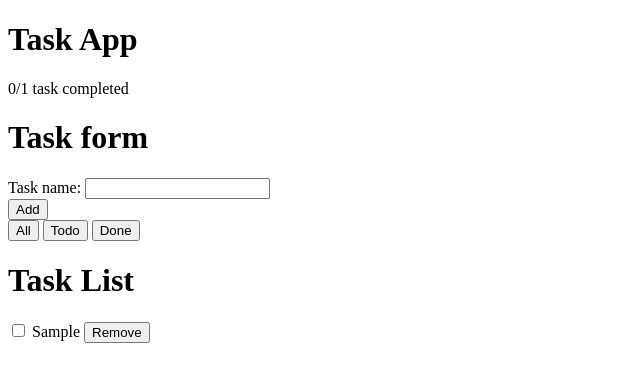
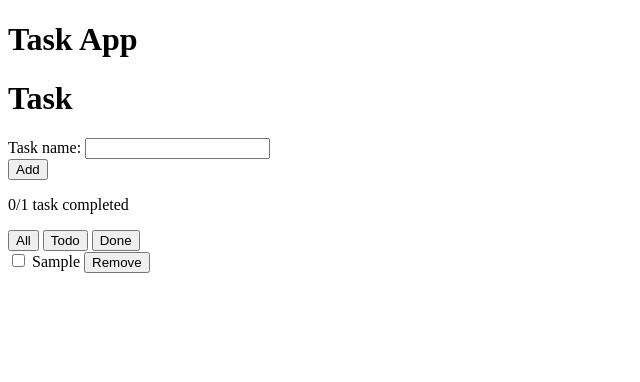
Before and after one commit to GregoryDionisi/svelte, a SvelteKit app: page /taskPage in a window 1280 px wide. Both pictures are taken after typing "Sample" into the empty fields and a click on the button "Add". Shown: the top 382 px of the page, without its empty margins (0-640 px from the left). Built offline with nearby package versions, Linux system fonts and the light colour scheme.

Commit message:
Versione finale

```diff
--- a/package.json
+++ b/package.json
@@ -18,6 +18,6 @@
 		"svelte": "^5.0.0",
 		"svelte-check": "^4.0.0",
 		"typescript": "^5.0.0",
-		"vite": "^6.0.0"
+		"vite": "^6.0.11"
 	}
 }
--- a/src/lib/TaskForm.svelte
+++ b/src/lib/TaskForm.svelte
@@ -10,7 +10,7 @@
 }
 </script>
 
-<h1>Task form</h1>
+<h1>Task</h1>
 
 <form onsubmit={formSubmitted}>
     <label>
--- a/src/lib/TasksList.svelte
+++ b/src/lib/TasksList.svelte
@@ -2,8 +2,7 @@
     let {tasks, toggleDone, removeTask} = $props();
 </script>
 
-<h1>Task List</h1>
-{#each tasks as task, index}
+{#each tasks as task}
     <div>
         <label>
             <input
@@ -13,7 +12,7 @@
             >
             <!--il bind a quanto pare non serve-->
             <span class:done={task.done}>{task.title}</span>
-            <button onclick = {() => removeTask(index)}>Remove</button> <!--quando hai l'argomento usi la funzione freccia-->
+            <button onclick = {() => removeTask(task.id)}>Remove</button> <!--quando hai l'argomento usi la funzione freccia-->
         </label>
     </div>
 {/each}
--- a/src/routes/taskPage/+page.svelte
+++ b/src/routes/taskPage/+page.svelte
@@ -17,9 +17,15 @@
         task.done = !task.done;
     }
 
-    function removeTask(index){
+    function removeTask(id){
+        const index = tasks.findIndex(
+            (task) => task.id === id
+            );
         tasks.splice(index, 1); //splice rimuove in modo preciso
     }
+
+    const filters = ["all", "todo", "done"];
+    let currentFilter = $state(filters[0]); //inizializzato a "all"
 
     let totalDone = $derived( //$derived si usa quando una variabile viene modificata. Utile per i contatori come questo
         tasks.reduce(
@@ -28,27 +34,50 @@
         )
     )
 
+    let filteredTasks = $derived.by(() => {
+        switch (currentFilter) {
+            case "all": {
+                return tasks;
+            }
+            case "done": {
+                return tasks.filter((task) => task.done);
+            }
+            case "todo": {
+                return tasks.filter((task) => !task.done);
+            }
+        }
+        return tasks;
+    })
+
     $inspect(tasks);
 </script>
 
 <h1>Task App</h1>
 
+<TaskForm {addTask}/>
+
 <p>
-{#if tasks.length}
-    {totalDone}/{tasks.length} {tasks.length < 2 ? "task" : "tasks"} completed
-{:else}
-    Add a task to start
-{/if}
+    {#if tasks.length}
+        {totalDone}/{tasks.length} {tasks.length < 2 ? "task" : "tasks"} completed
+    {:else}
+        Add a task to start
+    {/if}
 </p>
 
-<TaskForm {addTask}/>
 {#if tasks.length}
-    <button>All</button>
-    <button>Todo</button>
-    <button>Done</button>
+    {@render filterButton("all")}
+    {@render filterButton("todo")}
+    {@render filterButton("done")}
+    <!-- <button onclick={() => currentFilter = "all"}>All</button>
+    <button onclick={() => currentFilter = "todo"}>Todo</button>
+    <button onclick={() => currentFilter = "done"}>Done</button> --> <!--altro modo senza snippet-->
 {/if}
 <TasksList
-    {tasks}
+    tasks = {filteredTasks}
     {toggleDone}
     {removeTask}
 />
+
+{#snippet filterButton(filter)}
+    <button onclick={() => currentFilter = filter} style="text-transform: capitalize">{filter}</button>
+{/snippet}
```
Also changed, not shown: 1 other file (tests, documents, lock files or other folders).
